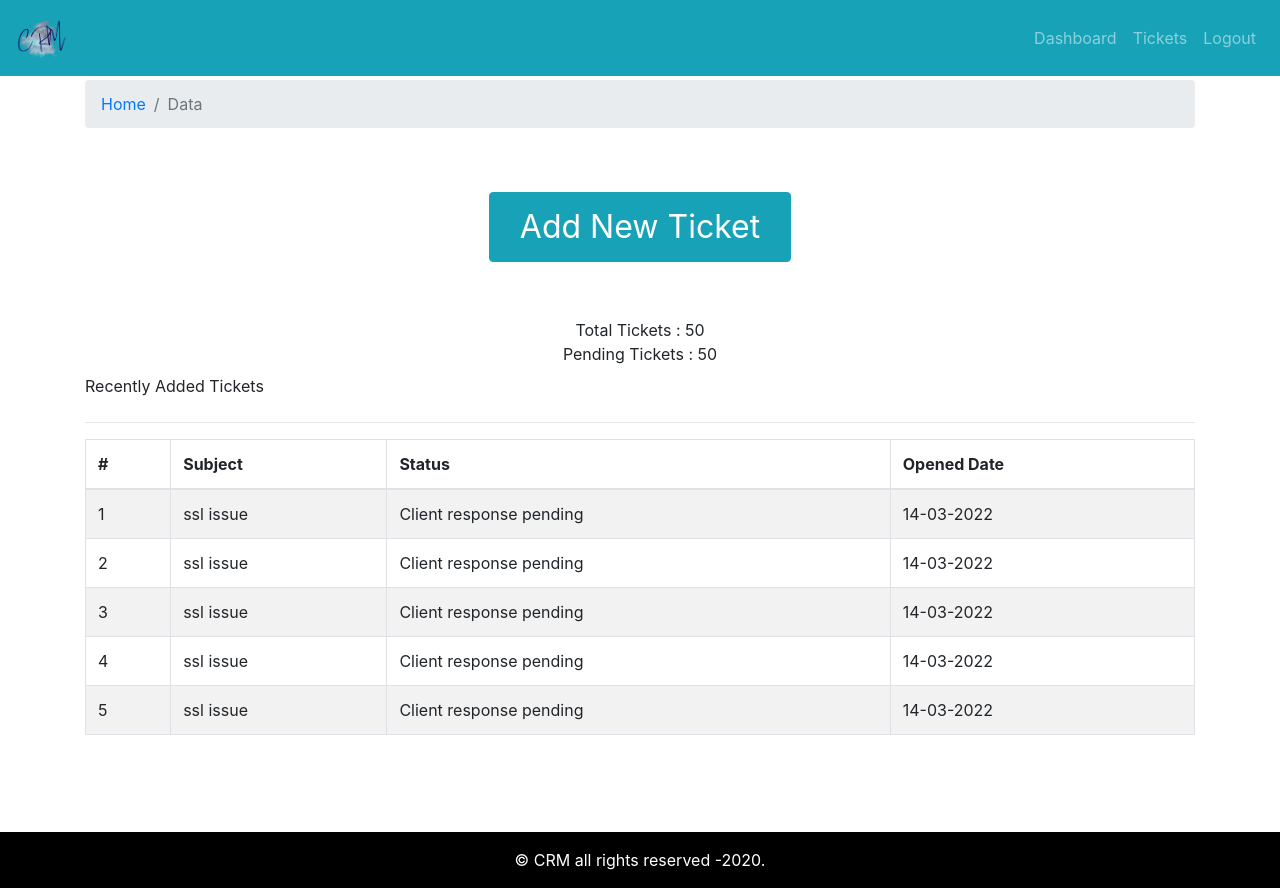
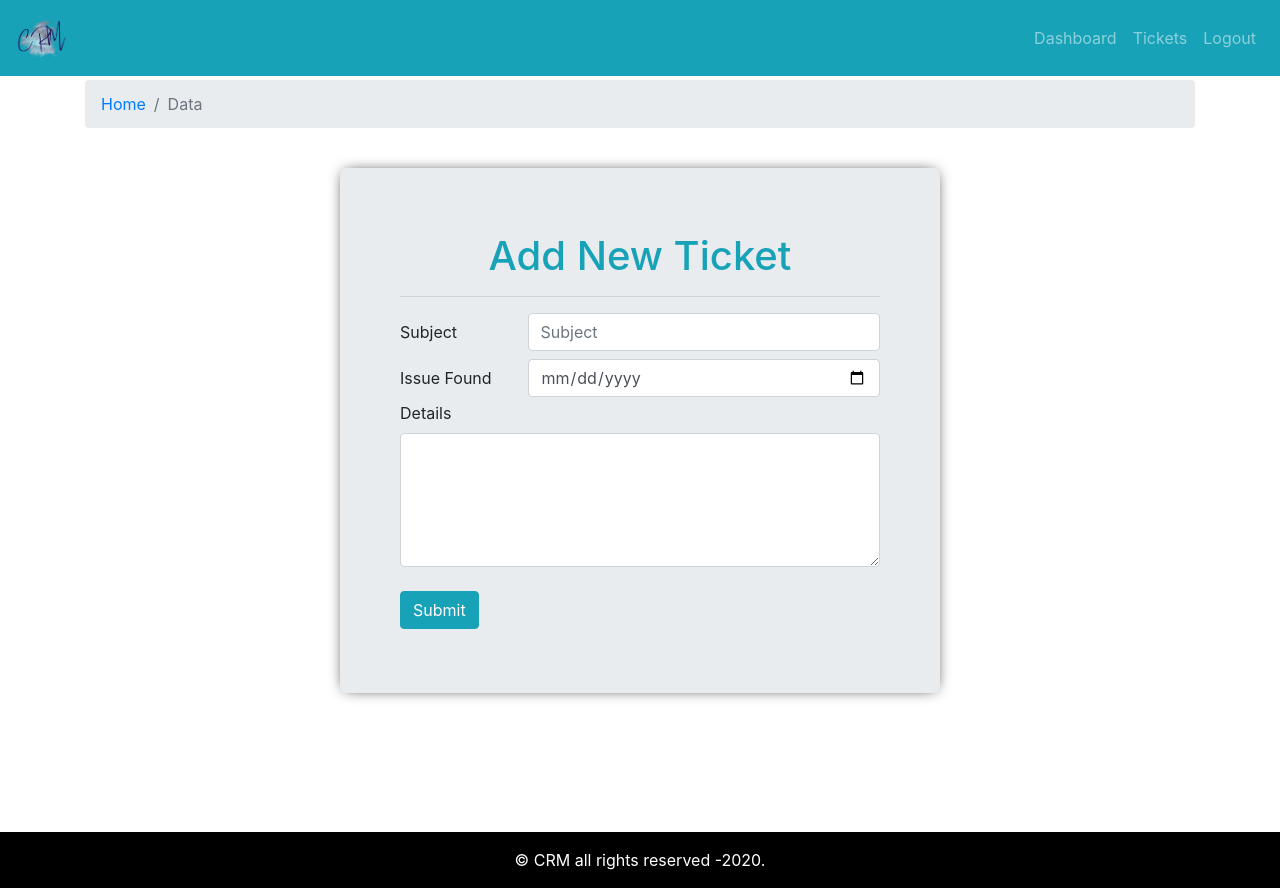
Before and after one commit to Aeron2/crm-fr, a React (Create React App) app: page / in a window 1280 px wide. Built offline with nearby package versions, Linux system fonts and the light colour scheme.

Commit message:
add new tickets pagfe

```diff
--- a/src/App.css
+++ b/src/App.css
@@ -25,3 +25,10 @@ footer {
 .hello {
     color: red;
 }
+.add-new-ticket{
+    max-width: 600px;
+    margin: auto;
+    /* margin-right: auto; */
+
+    box-shadow: 0px 0px 15px -5px black;
+}
--- a/src/App.js
+++ b/src/App.js
@@ -4,6 +4,7 @@ import { Button } from 'react-bootstrap';
 import EntryPage from './page/entry/EntryPage';
 import Defaultlayout from './layout/Defaultlayout';
 import DashboardPage from './page/dashboard/DashboardPage';
+import AddTicketsPage from './page/new-ticket/AddTicketsPage';
 
 function App() {
   return (
@@ -12,7 +13,8 @@ function App() {
        */}
 
       <Defaultlayout>
-        <DashboardPage />
+        {/* <DashboardPage /> */}
+        <AddTicketsPage/>
       </Defaultlayout>
     </div>
   );
--- /dev/null
+++ b/src/components/add-ticket-form/AddTicketFormComp.js
@@ -0,0 +1,75 @@
+import React from 'react';
+import { Form, Button, Row, Col } from 'react-bootstrap';
+function AddTicketFormComp({
+  handleSubmit,
+  handleOnChnage,
+  frmData,
+  frmDataErr,
+}) {
+  return (
+    <div className="jumbotron mt-4 add-new-ticket">
+      <h1 className="text-info text-center">Add New Ticket</h1>
+      <hr />
+
+      <Form autoComplete="off" onSubmit={handleSubmit}>
+        <Form.Group as={Row}>
+          <Form.Label column sm={3}>
+            Subject
+          </Form.Label>
+          <Col sm={9}>
+            <Form.Control
+              name="subject"
+              onChange={handleOnChnage}
+              value={frmData.subject}
+              minLength="6"
+              placeholder="Subject"
+              required
+            />{' '}
+          </Col>
+        </Form.Group>
+        <Form.Group as={Row} className="mt-2">
+          <Form.Label column sm={3}>
+            Issue Found
+          </Form.Label>
+          <Col sm={9}>
+            <Form.Control
+              type="date"
+              name="issueDate"
+              onChange={handleOnChnage}
+              value={frmData.issueDate}
+              required
+            />
+
+            <Form.Text className='text-danger'>
+              {frmDataErr.subject && 'Subject is Required'}
+            </Form.Text>
+          </Col>
+        </Form.Group>
+        <Form.Group>
+          <Form.Label>Details</Form.Label>
+          <Form.Control
+            as="textarea"
+            rows="5"
+            // type="date"
+            name="details"
+            onChange={handleOnChnage}
+            value={frmData.details}
+            required
+          />
+        </Form.Group>
+        <Button
+          type="submit "
+          block
+          variant="info"
+          className="mt-4"
+          // onClick={() => handleSubmit}
+        >
+          {' '}
+          Submit
+        </Button>
+      </Form>
+    </div>
+  );
+}
+
+export default AddTicketFormComp;
--- /dev/null
+++ b/src/page/new-ticket/AddTicketsPage.js
@@ -0,0 +1,70 @@
+import React, { useState, useEffect } from 'react';
+import { Container, Row, Col } from 'react-bootstrap';
+import AddTicketFormComp from '../../components/add-ticket-form/AddTicketFormComp';
+import BreadcrumbComp from '../../components/breadcrumb/BreadcrumbComp';
+import { shortText } from './../../utils/validation';
+
+const initialFrmDt = {
+  subject: '',
+  issueDate: '',
+  details: '',
+};
+const initialFrmErr = {
+  subject: false,
+  issueDate: false,
+  details: false,
+};
+
+function AddTicketsPage() {
+  const [frmData, setFrmData] = useState(initialFrmDt);
+  const [frmDataErr, setFrmDataErr] = useState(initialFrmErr);
+  useEffect(() => {}, [frmData]);
+  useEffect(() => {}, [frmDataErr]);
+
+  const handleOnChnage = (e) => {
+    e.preventDefault();
+    const { name, value } = e.target;
+
+    setFrmData({
+      ...frmData,
+      [name]: value,
+    });
+    // console.log(frmData);
+  };
+
+  const handleSubmit = (e) => {
+    e.preventDefault();
+    setFrmDataErr(initialFrmErr);
+    const isSubjectValid = shortText(frmData.subject);
+    !isSubjectValid &&
+      setFrmDataErr({
+        ...initialFrmErr,
+        subject: !isSubjectValid,
+      });
+    // console.log(frmData);
+  };
+
+  return (
+    <div>
+      <Container>
+        <Row>
+          <Col>
+            <BreadcrumbComp page="New Ticket" />
+          </Col>
+        </Row>
+        <Row>
+          <Col>
+            <AddTicketFormComp
+              handleOnChnage={handleOnChnage}
+              frmData={frmData}
+              handleSubmit={handleSubmit}
+              frmDataErr={frmDataErr}
+            />
+          </Col>
+        </Row>
+      </Container>
+    </div>
+  );
+}
+
+export default AddTicketsPage;
--- /dev/null
+++ b/src/utils/validation.js
@@ -0,0 +1,3 @@
+export const shortText = (str) => {
+  return str > 6 && str <= 100;
+};
```
